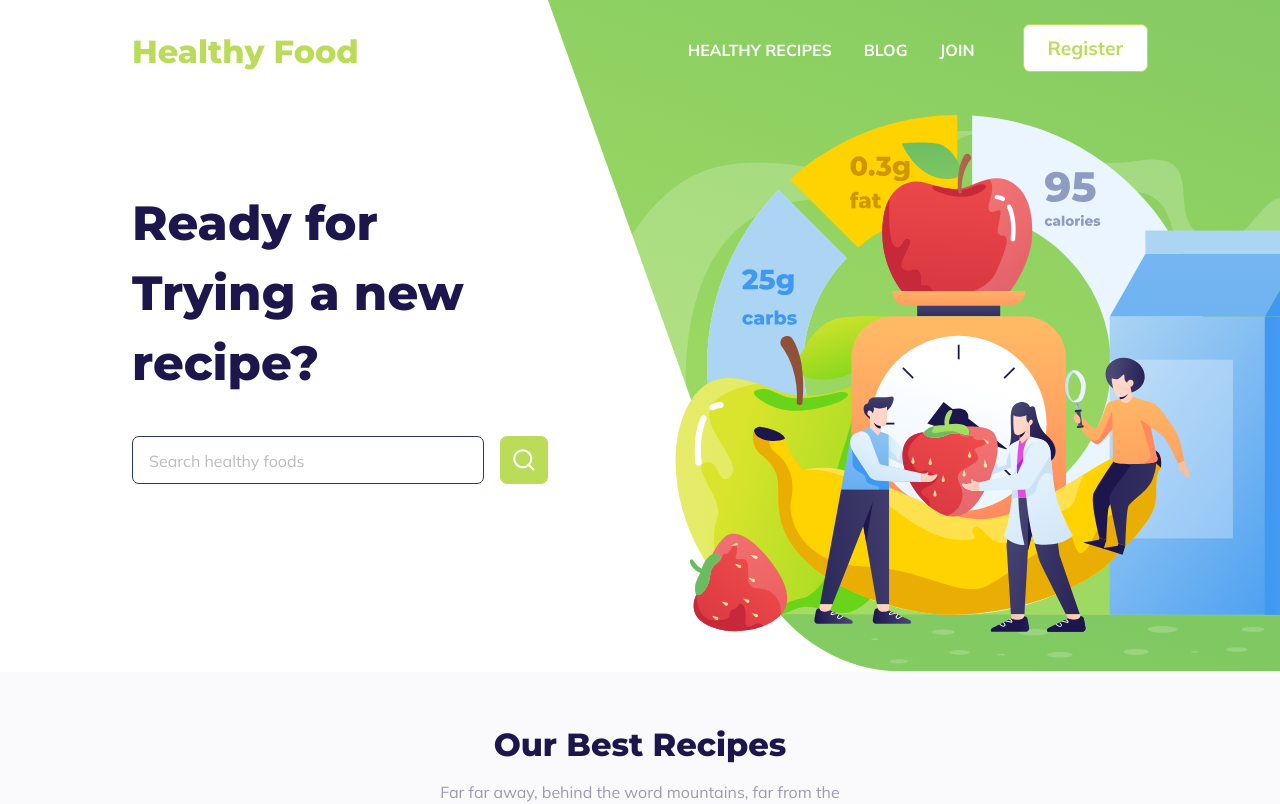
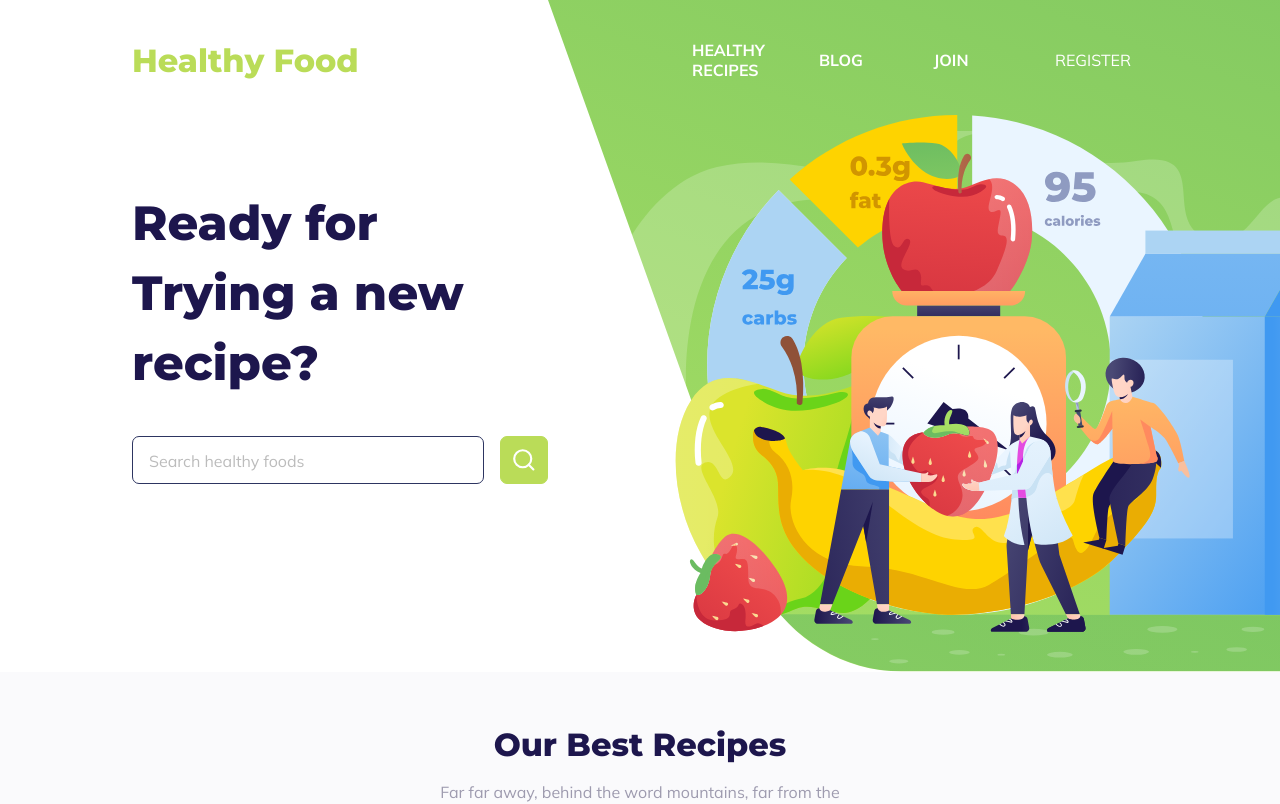
Before and after one commit to Tiagovcdbr/GCB-Teste-Front-end, a React (Create React App) app: page / in a window 1280 px wide. Shown: the top 804 px of the page. Built offline with nearby package versions, Linux system fonts and the light colour scheme.

Commit message:
registro finalizado e correção de alguns erros do Router

```diff
--- a/src/App.tsx
+++ b/src/App.tsx
@@ -3,7 +3,7 @@ import './styles/global.css';
 import React from 'react';
 import { BrowserRouter as Router } from 'react-router-dom';
 
-import { Routes } from './Routes';
+import  Routes  from './Routes/routes';
 
 const App: React.FC = () => {
   return (
--- a/src/Routes/index.tsx
+++ /dev/null
@@ -1,14 +0,0 @@
-import React from 'react';
-import { Route, Switch } from 'react-router-dom';
-
-import { Home } from '../pages/Home';
-
-const Routes: React.FC = () => {
-  return (
-    <Switch>
-      <Route exact path="/" component={Home} />
-    </Switch>
-  );
-};
-
-export { Routes };
--- /dev/null
+++ b/src/Routes/routes.tsx
@@ -0,0 +1,16 @@
+import React from 'react';
+import { Route, BrowserRouter} from 'react-router-dom';
+
+import { Home } from '../pages/Home';
+import Register from '../pages/Register';
+
+const Routes = () => {
+    return (
+        <BrowserRouter>
+            <Route component={Home} path="/" exact />
+            <Route component={Register} path="/register" exact />
+        </BrowserRouter>
+    )
+}
+
+export default Routes;
--- a/src/pages/Home/Blog/index.tsx
+++ b/src/pages/Home/Blog/index.tsx
@@ -1,5 +1,6 @@
 import React from 'react';
 import { Swiper, SwiperSlide } from 'swiper/react';
+import styled from 'styled-components';
 
 import itemImage from '../../../assets/images/blog_image_1.svg';
 import itemImage2 from '../../../assets/images/bloco_image_2.svg';
@@ -104,8 +105,6 @@ const Blog: React.FC = () => {
 };
 // Fim do Swiper slide e seus filhos
 export { Blog };
-
-import styled from 'styled-components';
 /* Estilizando o Container com o styled components dentro do próprio arquivo mas
 tem a opção de criar um arquivo ts separado para fazer isso */
 const Container = styled.section`
--- a/src/pages/Home/Header/index.tsx
+++ b/src/pages/Home/Header/index.tsx
@@ -1,6 +1,7 @@
 import React, { useEffect, useState } from 'react';
 
-import { Button } from '../../../components';
+import { Link } from 'react-router-dom';
+
 import { Container } from './styles';
 // Construção do Menu Hamburguer
 const Header: React.FC = () => {
@@ -73,7 +74,9 @@ const Header: React.FC = () => {
           </ul>
         </nav>
 
-        <Button>Register</Button>
+        <Link to="/register">
+            <li>REGISTER</li>
+        </Link>
 
         <button type="button" className="hamburguer" onClick={toggleNavigation}>
           <ul>
--- a/src/pages/Home/Header/styles.ts
+++ b/src/pages/Home/Header/styles.ts
@@ -220,6 +220,17 @@ export const Container = styled.header<IContainerProps>`
         `};
     }
   }
+  li:last-child{
+    width: 110px;
+    height: 100%;
+    display: flex;
+    align-items: center;
+    justify-content: center;
+    border-radius:4px;
+    border: white;
+    color: white;
+    cursor:pointer;
+  }
 
   @media (min-width: 1200px) {
     nav {
--- a/src/pages/Home/Recipes/index.tsx
+++ b/src/pages/Home/Recipes/index.tsx
@@ -2,6 +2,9 @@ import 'swiper/swiper.min.css';
 import 'swiper/components/pagination/pagination.min.css';
 import React from 'react';
 import { Swiper, SwiperSlide } from 'swiper/react';
+
+import 'swiper/components/navigation/navigation.min.css'
+import 'swiper/components/pagination/pagination.min.css'
 
 import itemImage from '../../../assets/images/comida_1.png';
 import itemImage2 from '../../../assets/images/comida_2.png';
```
Also changed, not shown: package.json (+23 -34 lines), 1 other file (tests, documents, lock files or other folders).
